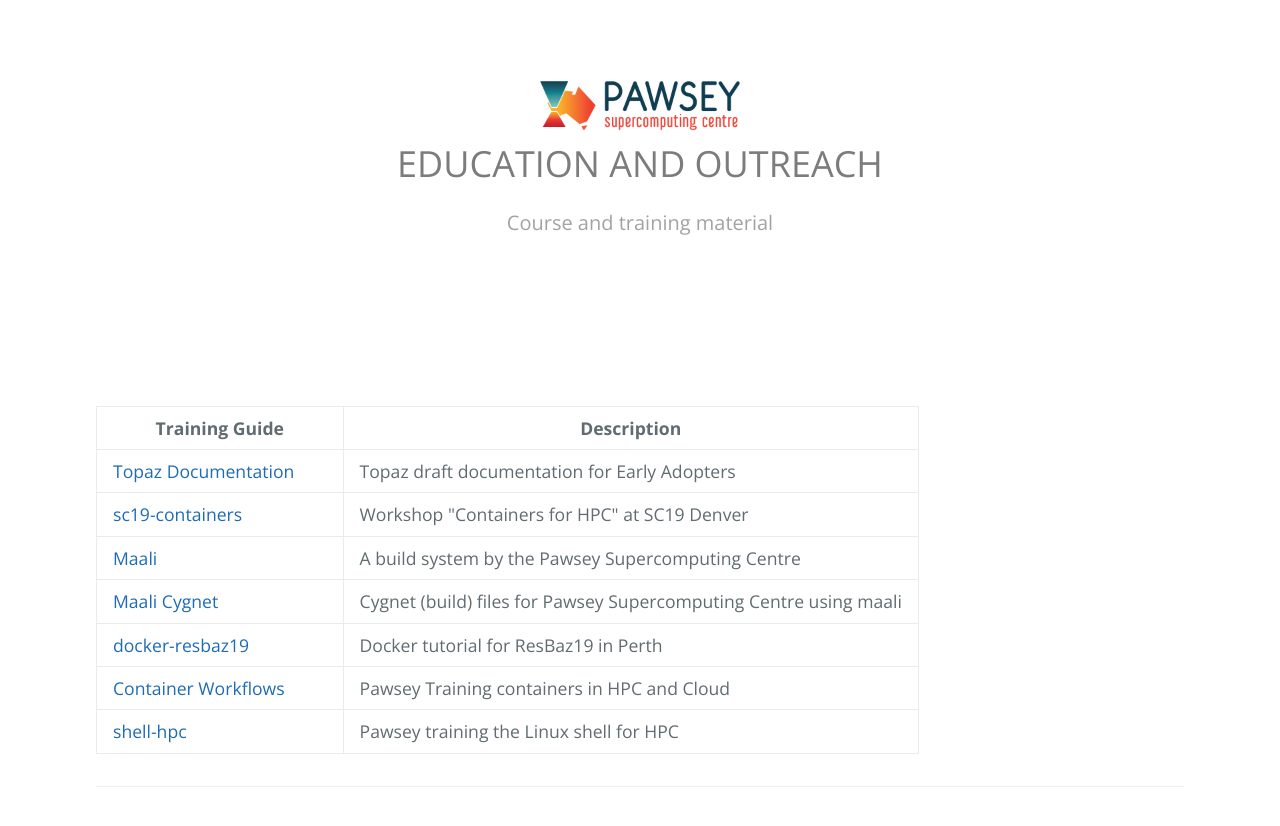
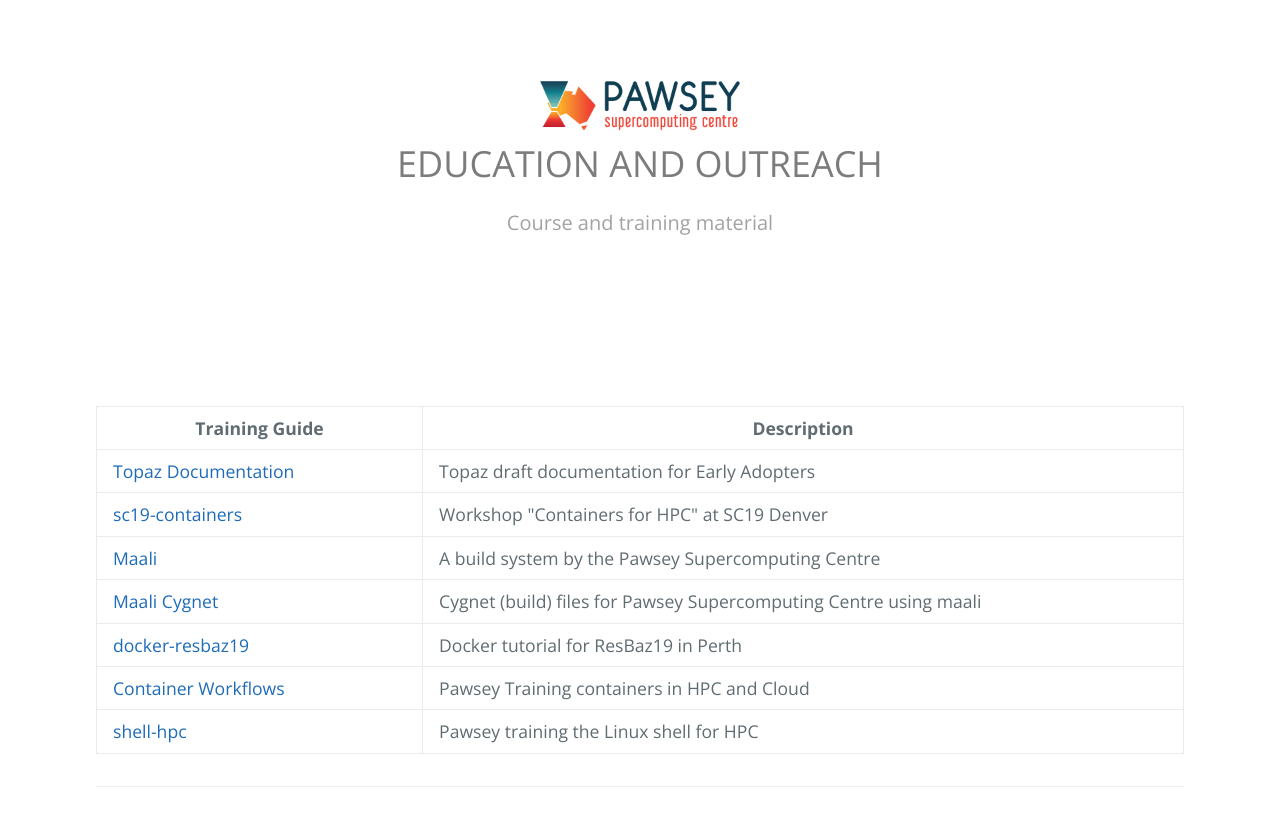
Before and after one commit to ratkinson0405/ratkinson0405.github.io, a Jekyll site: the page built from README.md, in a window 1280 px wide. Shown: the top 826 px of the page. Built offline with Jekyll 4.4.1, drawn with Linux system fonts in a browser that asks for light colours; our own code applies the rules of GitHub Pages for plain Markdown files; the repository's description, which GitHub fills in, is left out.

Commit message:
Update jekyll-theme-cayman-red.scss

```diff
--- a/_sass/jekyll-theme-cayman-red.scss
+++ b/_sass/jekyll-theme-cayman-red.scss
@@ -307,7 +307,7 @@ a {
   }
 
   table {
-    display: block;
+    # display: block;
     width: 100%;
     overflow: auto;
     word-break: normal;
```
